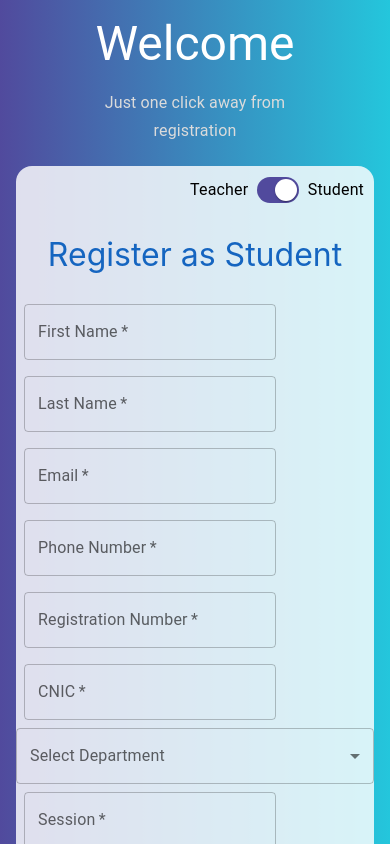
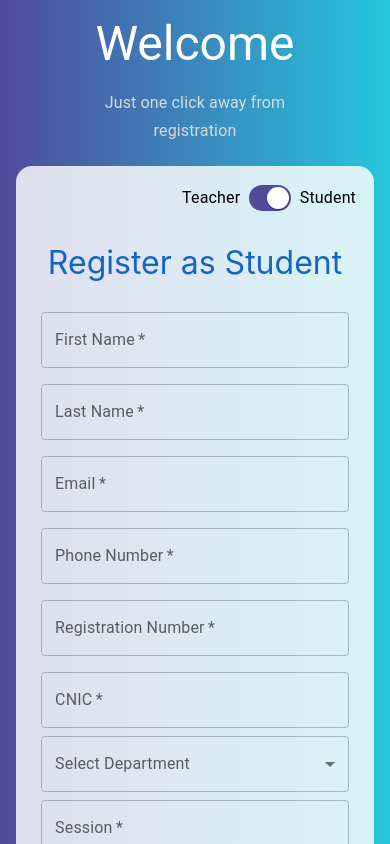
Before and after one commit to mehsaandev/SE-LAB_Project_G2, a React (Create React App) app: page / in a window 390 px wide. Both pictures are taken after a click on the link "Register". Shown: the top 844 px of the page. Built offline with nearby package versions, Linux system fonts and the light colour scheme.

Commit message:
improved responsiveness

```diff
--- a/src/Components/Authentication/AuthForm.css
+++ b/src/Components/Authentication/AuthForm.css
@@ -3,15 +3,15 @@
   text-align: center;
   font-weight: 400;
 }
-.authForm {
-  display: flex;
-  justify-content: center;
-}
 
 /* Laptop Version */
 @media only screen and (min-width: 770px) {
+    .authForm {
+      display: flex;
+      justify-content: center;
+    }
   .paperDesign {
-    min-height: 80%;
+    min-height: 60%;
     width: 100%;
     margin-right: 1rem;
     border-start-start-radius: 7rem;
@@ -27,16 +27,25 @@
     justify-content: center;
     margin-top: 1rem;
   }
+  .css-1nrlq1o-MuiFormControl-root{
+    width: 100%;
+  }
 }
 
 /* Mobile Version */
 @media only screen and (max-width: 769px) {
+    .authForm {
+        display: flex;
+        justify-content: center;
+        text-align: center;
+      }
   .paperDesign {
     /* min-height: 80%; */
     width: 100%;
     margin: 1rem;
     border-radius: 1rem;
     background-color: rgb(255 255 255 / 82%);
+    padding: 0.5rem;
 
     display: flex;
     flex-direction: column;
@@ -50,4 +59,13 @@
     justify-content: space-between;
     margin-top: 1rem;
   }
+  .css-1nrlq1o-MuiFormControl-root{
+    width: 100%;
+  }
 }
+
+@media only screen and (max-width: 555px) {
+    .css-1u3bzj6-MuiFormControl-root-MuiTextField-root, .css-wb57ya-MuiFormControl-root-MuiTextField-root, .css-1nrlq1o-MuiFormControl-root{
+        width: 90%;
+      }
+}
--- a/src/Components/Authentication/RegisterAuth.js
+++ b/src/Components/Authentication/RegisterAuth.js
@@ -34,7 +34,7 @@ const RegisterAuth = ({setAuthType}) => {
         <form>
           <Box
             sx={{
-              "& .MuiTextField-root": { m: 1, width: "25ch" },
+              "& .MuiTextField-root": { m: 1,},
             }}
           >
             <div>
@@ -64,7 +64,7 @@ const RegisterAuth = ({setAuthType}) => {
             </div>
           </Box>
           <Box>
-            <FormControl fullWidth>
+            <FormControl >
               <InputLabel id="demo-simple-select-fullwidth-label">
                 Select Department
               </InputLabel>
@@ -89,18 +89,20 @@ const RegisterAuth = ({setAuthType}) => {
 
           <Box
             sx={{
-              "& .MuiTextField-root": { m: 1, width: "25ch" },
+              "& .MuiTextField-root": { m: 1, },
             }}
           >
             {userType && (
               <div>
                 <TextField
+
+                  // style={{width: '20ch'}}
                   required
                   id="outlined-required"
                   type={"Number"}
                   label="Session"
                 />
-                <TextField required id="outlined-required" label="Section" />
+                <TextField  required  id="outlined-required" label="Section" />
               </div>
             )}
 
```
